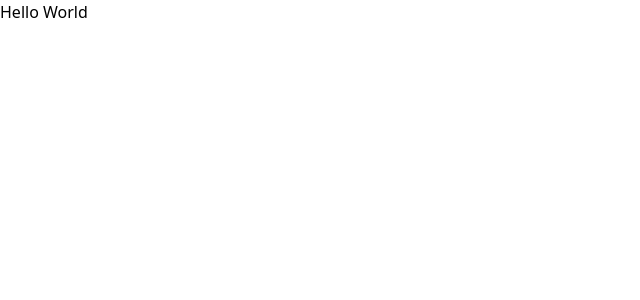
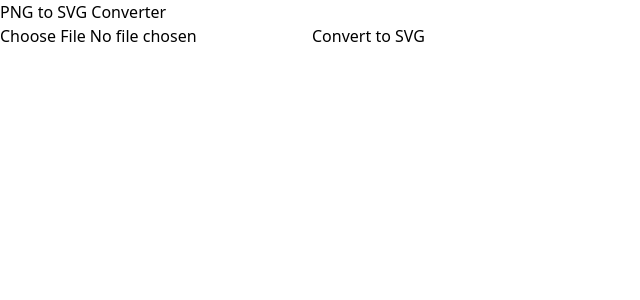
Before and after one commit to TraceOfHumanity/png-to-svg-convertor, a React (Vite) app: page / in a window 1280 px wide. Shown: the top 300 px of the page, without its empty margins (0-640 px from the left). Built offline with nearby package versions, Linux system fonts and the light colour scheme.

Commit message:
Add PNG to SVG conversion functionality using Potrace

```diff
--- a/package.json
+++ b/package.json
@@ -11,6 +11,7 @@
   },
   "dependencies": {
     "@tailwindcss/vite": "^4.0.6",
+    "potrace": "^2.1.8",
     "react": "^19.0.0",
     "react-dom": "^19.0.0",
     "tailwindcss": "^4.0.6"
--- a/src/App.tsx
+++ b/src/App.tsx
@@ -1,10 +1,39 @@
+import { useState } from "react";
+import { trace } from "potrace";
 
 function App() {
+  const [image, setImage] = useState<string | null>(null);
+  const [svg, setSvg] = useState<string | null>(null);
+
+  const handleImageUpload = (event: React.ChangeEvent<HTMLInputElement>) => {
+    const file = event.target.files?.[0];
+    if (file) {
+      const reader = new FileReader();
+      reader.onload = (e) => setImage(e.target?.result as string);
+      reader.readAsDataURL(file);
+    }
+  };
+
+  const convertToSvg = async () => {
+    if (!image) return;
+    const svgString = await new Promise<string>((resolve, reject) => {
+      trace(image, (err, svg) => {
+        if (err) reject(err);
+        else resolve(svg);
+      });
+    });
+    setSvg(svgString);
+  };
+
   return (
-    <>
-      <h1>Hello World</h1>
-    </>
-  )
+    <div>
+      <h1>PNG to SVG Converter</h1>
+      <input type="file" accept="image/png" onChange={handleImageUpload} />
+      {image && <img src={image} alt="Uploaded" width={200} />}
+      <button onClick={convertToSvg} disabled={!image}>Convert to SVG</button>
+      {svg && <div dangerouslySetInnerHTML={{ __html: svg }} />}
+    </div>
+  );
 }
 
-export default App
+export default App;
```
Also changed, not shown: 1 other file (tests, documents, lock files or other folders).
